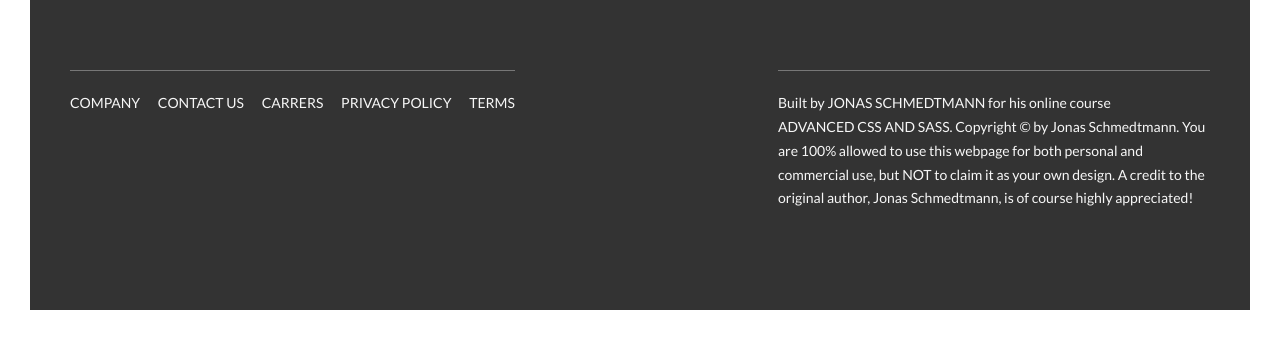
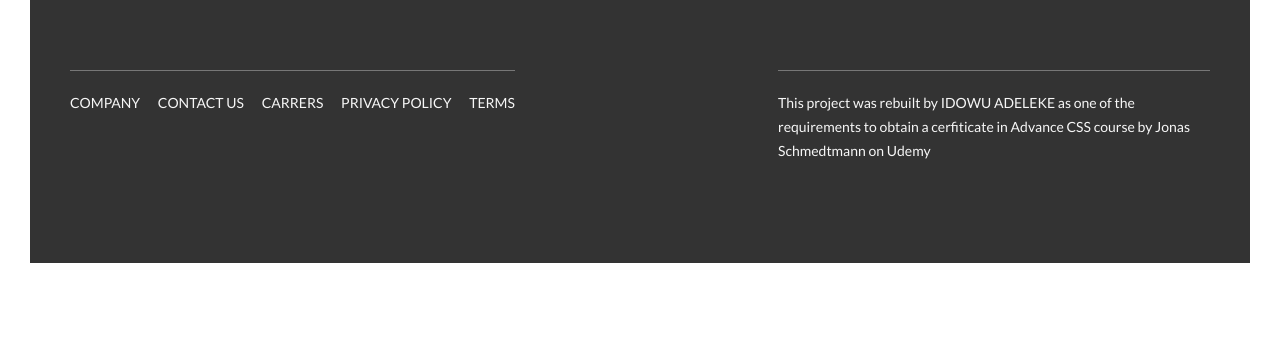
Before and after one commit to Idowu-Adelekee/natour-webiste, a website built with Parcel: page index.html in a window 1280 px wide. Shown: the part 5815-6155 px from the top of the page. After the commit the page ends 6108 px from the top, so only its background shows below. Built offline with nearby package versions, Linux system fonts and the light colour scheme.

Commit message:
Footer message edited

```diff
--- a/index.html
+++ b/index.html
@@ -389,12 +389,17 @@
                     </div>
                 </div>
                 <div class="col-1-of-2">
-                    <p class="footer__copyright">
-                        Built by <a href="#" class="footer__link">Jonas Schmedtmann</a> for his online course <a href="#" class="footer__link">Advanced CSS and Sass</a>.
-                        Copyright &copy; by Jonas Schmedtmann. You are 100% allowed to use this webpage for both personal
-                        and commercial use, but NOT to claim it as your own design. A credit to the original author, Jonas
-                        Schmedtmann, is of course highly appreciated!
-                    </p>
+                      <p class="footer__copyright">
+            This project was rebuilt by
+            <a
+              href="https://www.linkedin.com/in/idowu-adeleke/"
+              target="_blank"
+              class="footer__link"
+              >Idowu Adeleke</a
+            >
+            as one of the requirements to obtain a cerfiticate in Advance CSS
+            course by Jonas Schmedtmann on Udemy
+          </p>
                 </div>
             </div>
         </footer>
```
